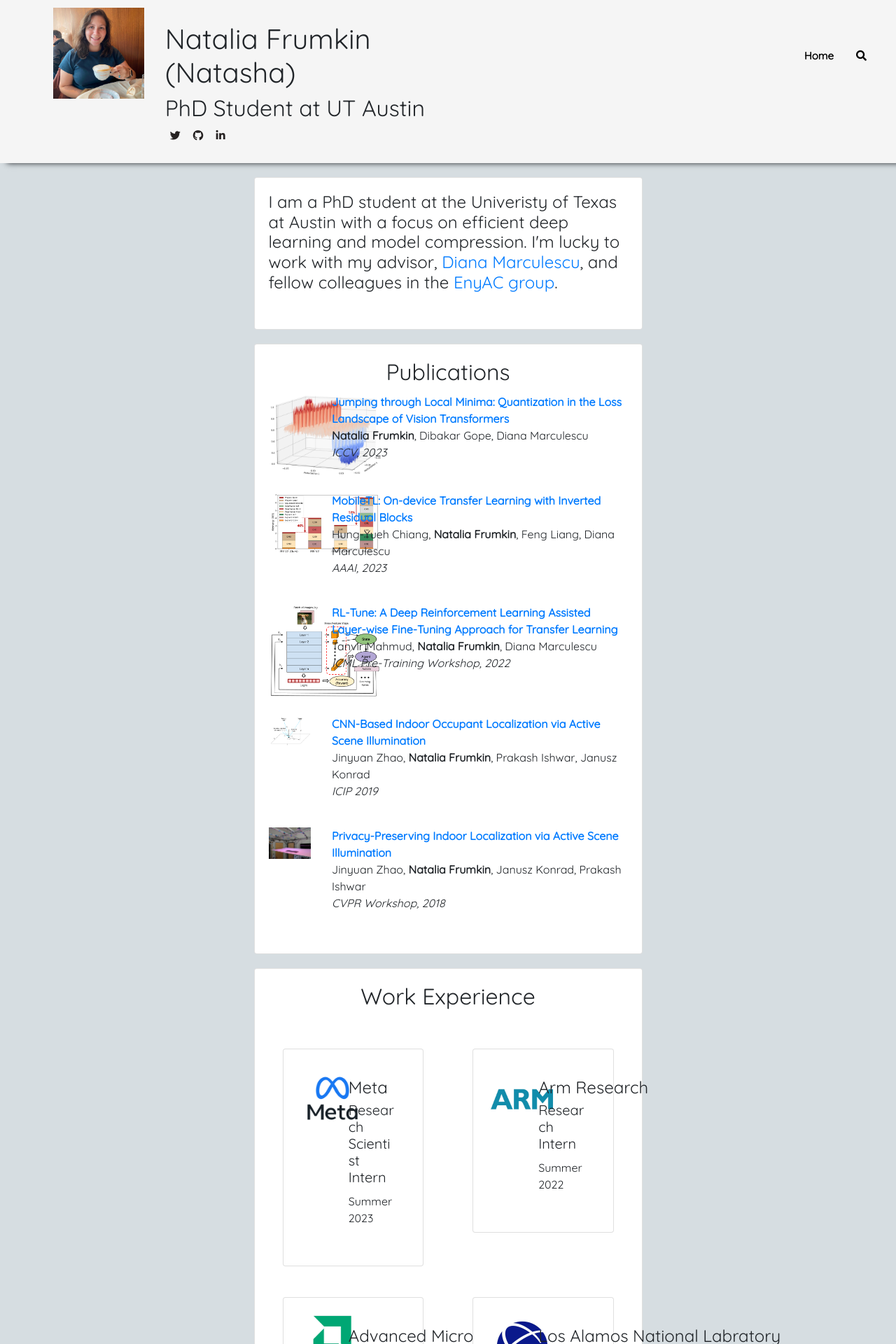
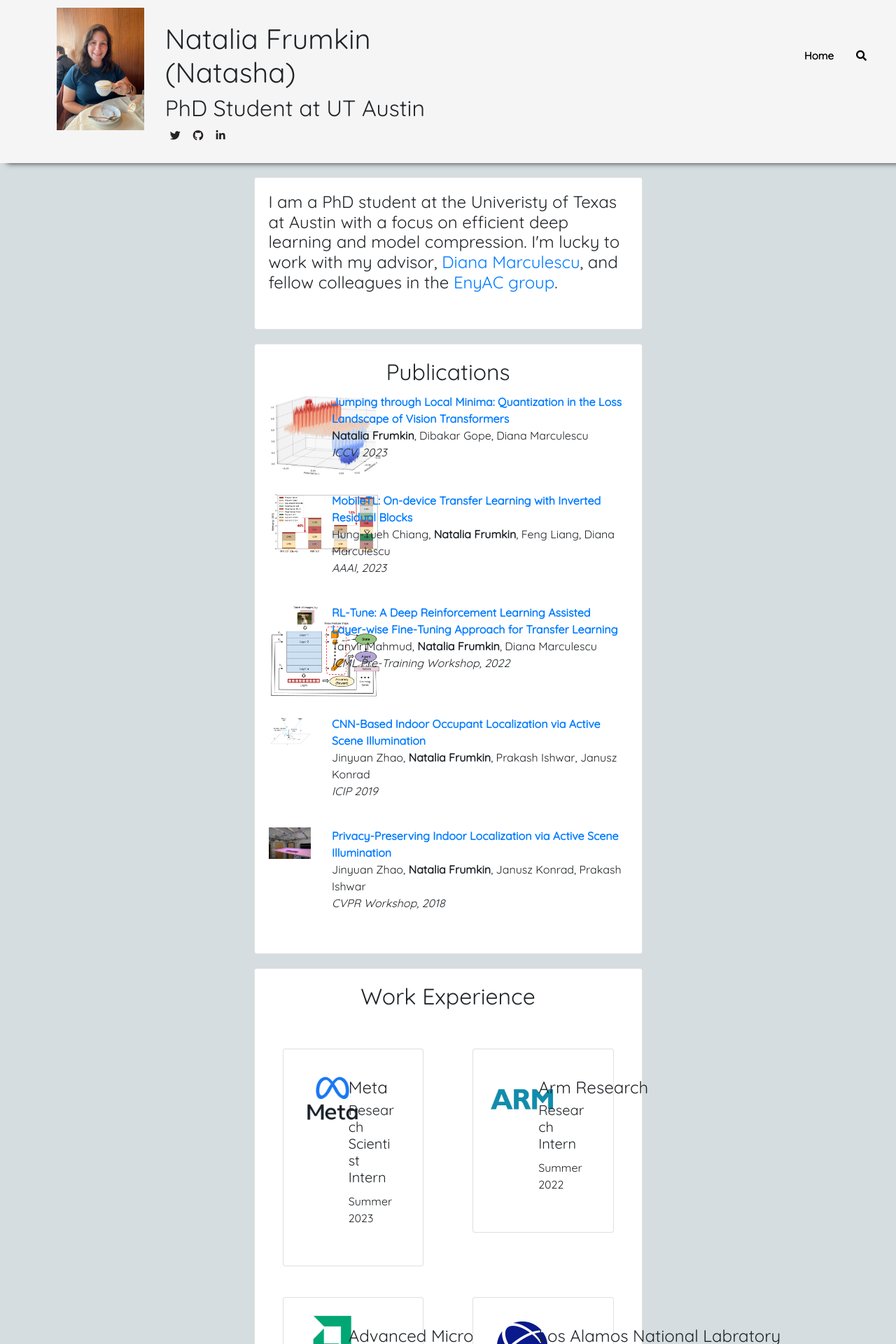
Before and after one commit to nfrumkin/nfrumkin.github.io, a Jekyll site: the page built from index.html, in a window 1280 px wide. Shown: the top 1920 px of the page at 70% size. Built offline with Jekyll 4.4.1, drawn with Linux system fonts in a browser that asks for light colours; nearby versions of some CDN libraries; comment, search, counter and statistics services are not loaded; a style sheet for code colours, icons or effects is not loaded.

Commit message:
fix image issues v2

```diff
--- a/_layouts/about_me.html
+++ b/_layouts/about_me.html
@@ -13,9 +13,6 @@ layout: default
 	.card-title b {
 		white-space: nowrap; /* Added to prevent title wrapping */
 	}
-	.pub-logo {
-        object-fit: cover; /* Maintain aspect ratio and cover container */
-    }
 </style>
 <div class="d-flex justify-content-center align-items-center vh-100">
     <div class="col-lg-6">
--- a/_sass/devlog.scss
+++ b/_sass/devlog.scss
@@ -20,10 +20,9 @@ header {
 }
 
 .profile-img {
-    width: 130px;
-    height: 130px;
+    width: 125px;
+    height: 175px;
     margin-left: 20px;
-    object-fit: cover;
     margin-top: auto;
     margin-left:auto;
     display: block;
```
